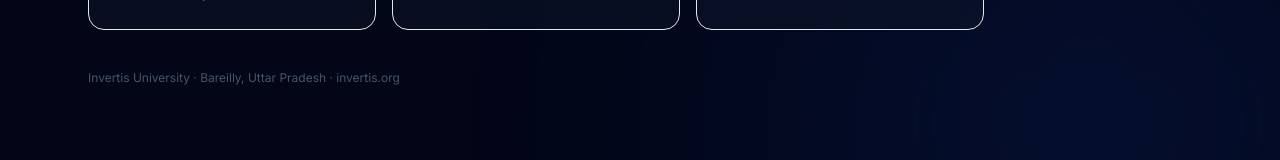
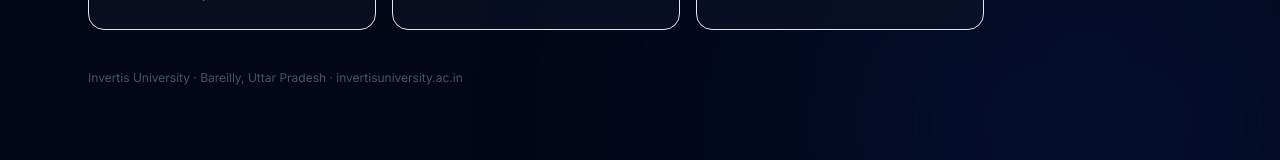
Before and after one commit to DeepeshSharma11/college-chatbot, a Next.js app in the folder frontend/: page / in a window 1280 px wide. Shown: the part 705-865 px from the top of the page. Built offline with nearby package versions, Linux system fonts and the light colour scheme.

Commit message:
fix: update Invertis University URL to official .ac.in domain

```diff
--- a/frontend/src/app/page.tsx
+++ b/frontend/src/app/page.tsx
@@ -64,7 +64,7 @@ export default function HomePage() {
                     </div>
 
                     <p className="mt-10 text-xs text-slate-600 text-center md:text-left">
-                        Invertis University · Bareilly, Uttar Pradesh · invertis.org
+                        Invertis University · Bareilly, Uttar Pradesh · invertisuniversity.ac.in
                     </p>
                 </div>
             </section>
```
Also changed, not shown: 2 other files (tests, documents, lock files or other folders).
